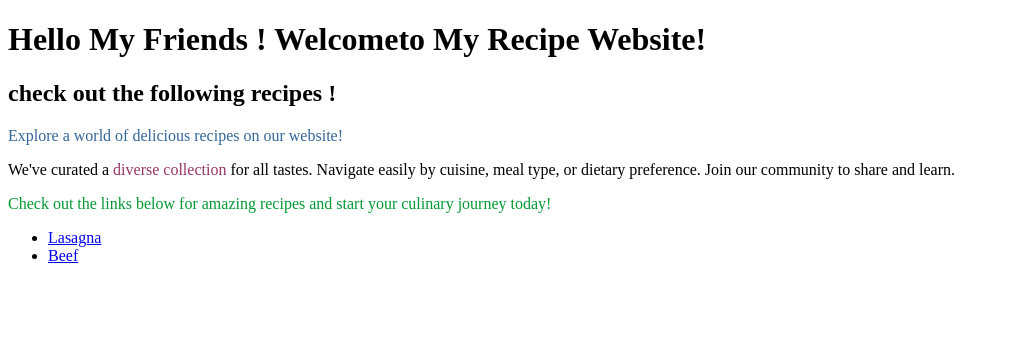
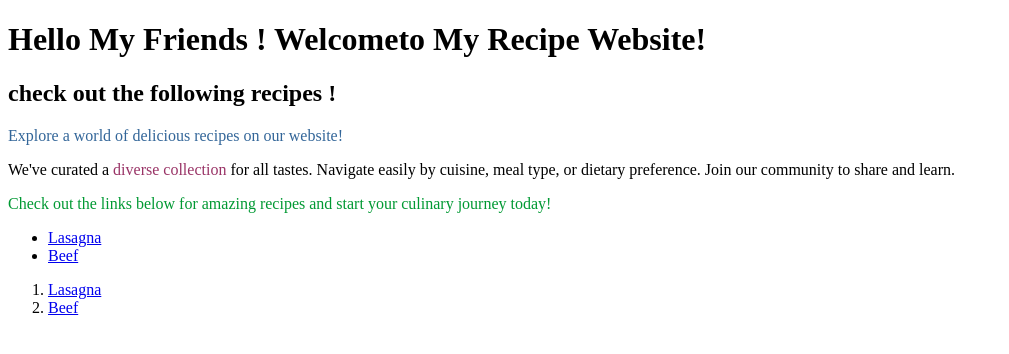
Before and after one commit to lihui19971004/ordin-recipes, a plain HTML site: page index.html in a window 1280 px wide. Shown: the whole page, without its empty margins (0-1009 px from the left). Drawn offline with Linux system fonts and the light colour scheme.

Commit message:
add order for recipe list

```diff
--- a/index.html
+++ b/index.html
@@ -34,3 +34,10 @@ preference. Join our community to share and learn. <p style="color: #009933;">Ch
     <li><a href="recipes/beef.html">Beef</a></li>
 
 </ul>
+
+
+<ol>
+    <li><a href="recipes/lasagna.html">Lasagna</a></li>
+    <li><a href="recipes/beef.html">Beef</a></li>
+
+</ol>
```
